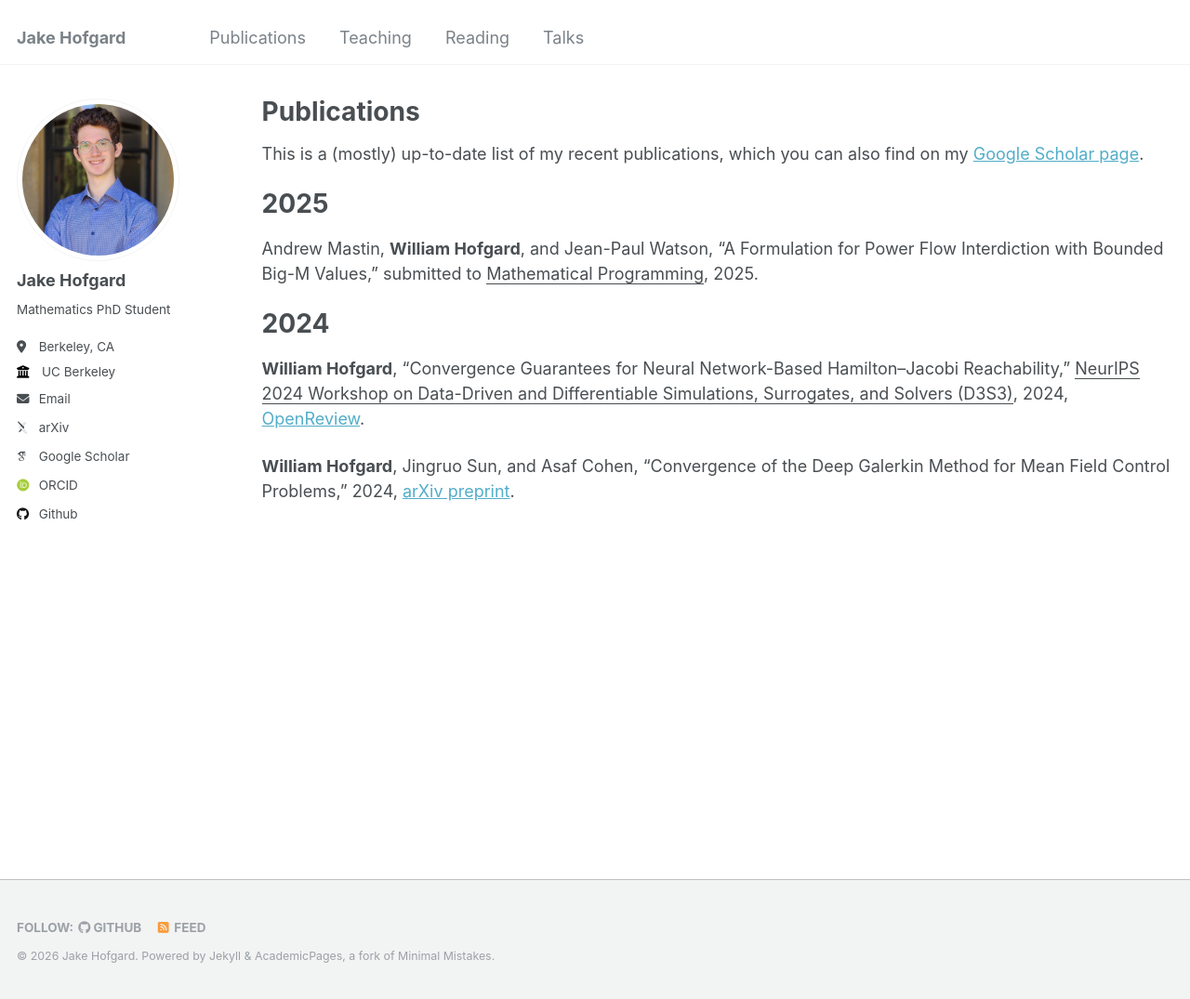
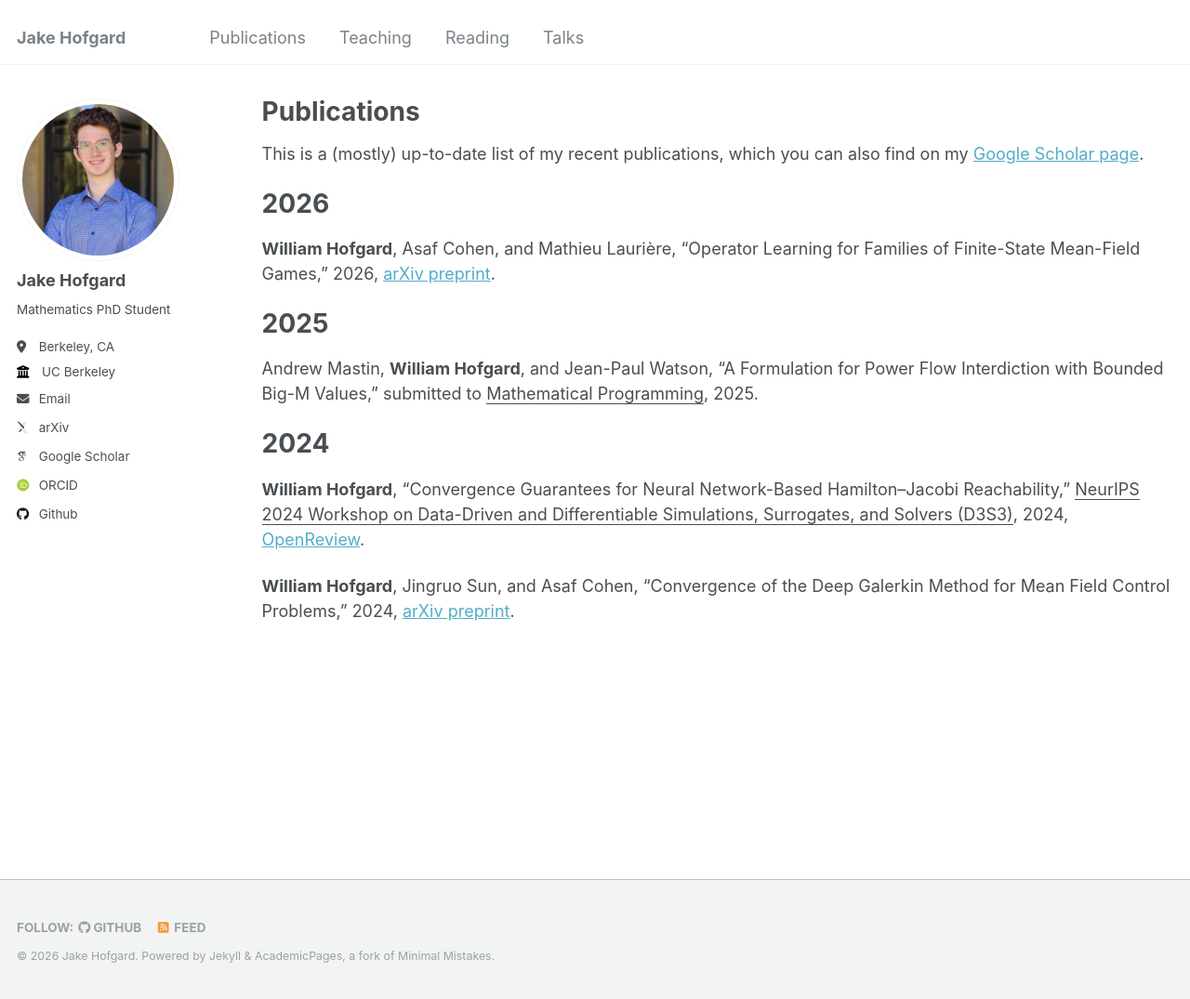
Before and after one commit to jakehofgard/jakehofgard.github.io, a Jekyll site: the page built from _pages/publications.md, in a window 1280 px wide and 1075 px high. Shown: the whole window at 93% size. Built offline with Jekyll 4.4.1, drawn with Linux system fonts in a browser that asks for light colours; some web fonts are replaced.

Commit message:
Update publications

```diff
--- a/_pages/publications.md
+++ b/_pages/publications.md
@@ -7,6 +7,10 @@ author_profile: true
 
 This is a (mostly) up-to-date list of my recent publications, which you can also find on my [Google Scholar page](https://scholar.google.com/citations?user=VJcUlLQAAAAJ&hl=en).
 
+# 2026
+
+**William Hofgard**, Asaf Cohen, and Mathieu Laurière, "Operator Learning for Families of Finite-State Mean-Field Games," 2026, [arXiv preprint](https://arxiv.org/abs/2602.13169).
+
 # 2025
 
 Andrew Mastin, **William Hofgard**, and Jean-Paul Watson, "A Formulation for Power Flow Interdiction with Bounded Big-M Values," submitted to <ins>Mathematical Programming</ins>, 2025.
```
